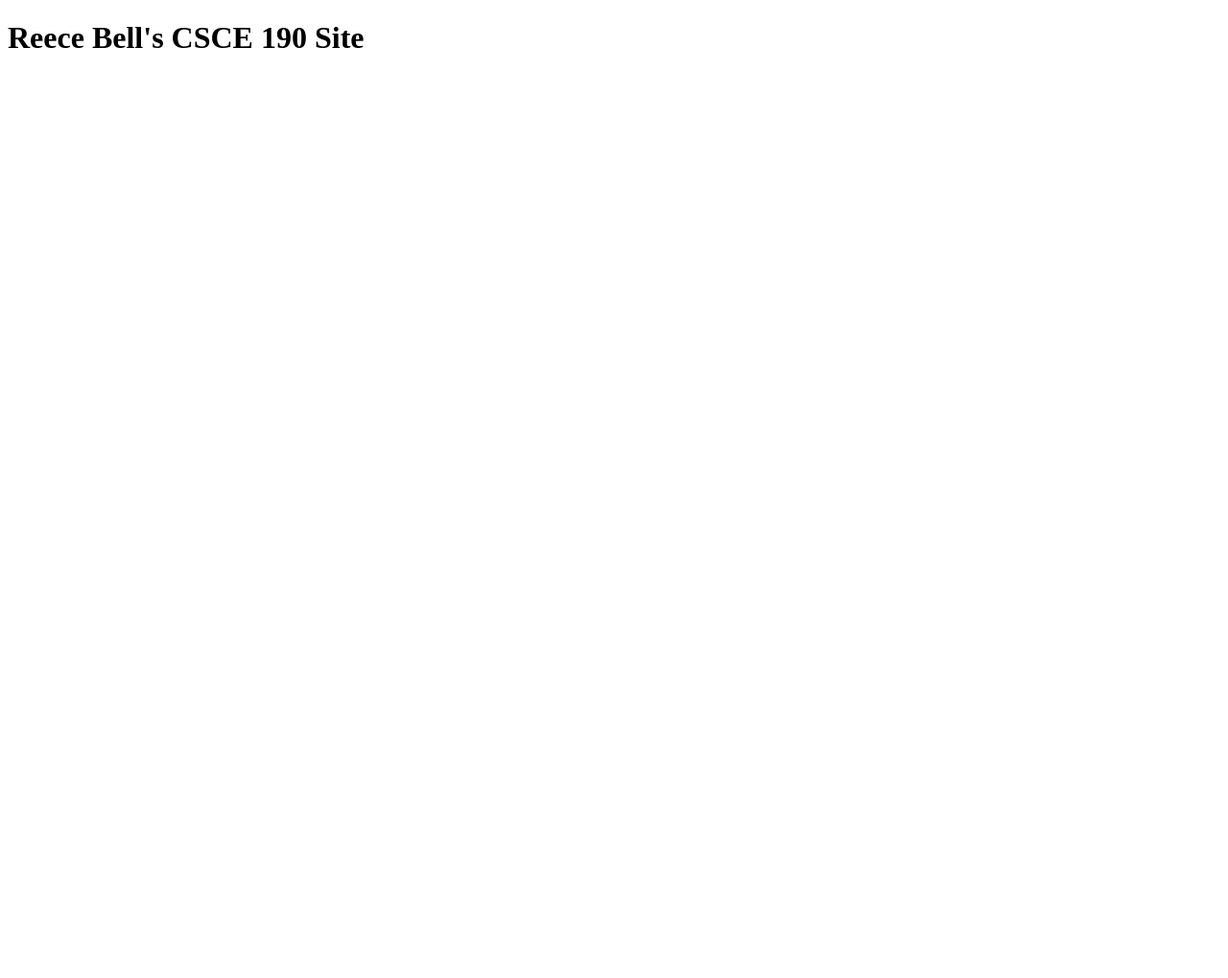
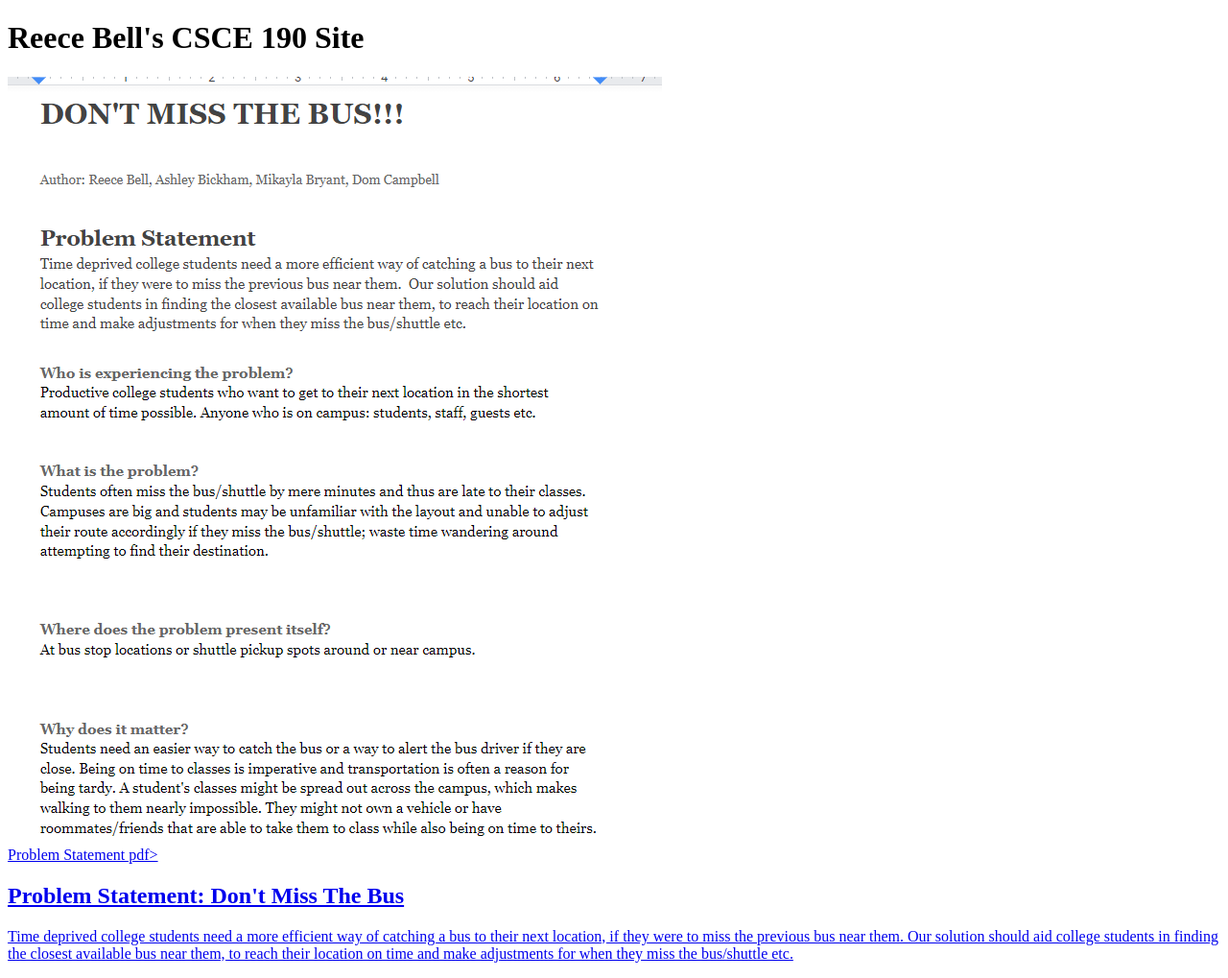
Before and after one commit to ReeceBell/ReeceBell.github.io, a plain HTML site: page index.html in a window 1280 px wide. Shown: the whole page at 96% size. Before the commit the page ends 800 px from the top, so only its background shows below. Drawn offline with Linux system fonts and the light colour scheme.

Commit message:
Add files via upload

```diff
--- a/index.html
+++ b/index.html
@@ -5,3 +5,13 @@
     </head>
     <body>
         <h1>Reece Bell's CSCE 190 Site</h1>
+
+        <section class="assignment">
+            <a href="files/DON'T MISS THE BUS.pdf"><img src="images/Screenshot(1).png"></a>
+        <section class="ass-details">
+            <a href="files/DON'T MISS THE BUS.pdf">Problem Statement pdf><h2>Problem Statement: Don't Miss The Bus</h2>
+            <p>Time deprived college students need a more efficient way of catching a bus to their next location, if they were to miss the previous bus near them.  Our solution should aid college students in finding the closest available bus near them, to reach their location on time and make adjustments for when they miss the bus/shuttle etc.
+            </p>
+        </section>
+    </body>
+</html>
```
Also changed, not shown: Images/Screenshot(1).png (added), 1 other file.
